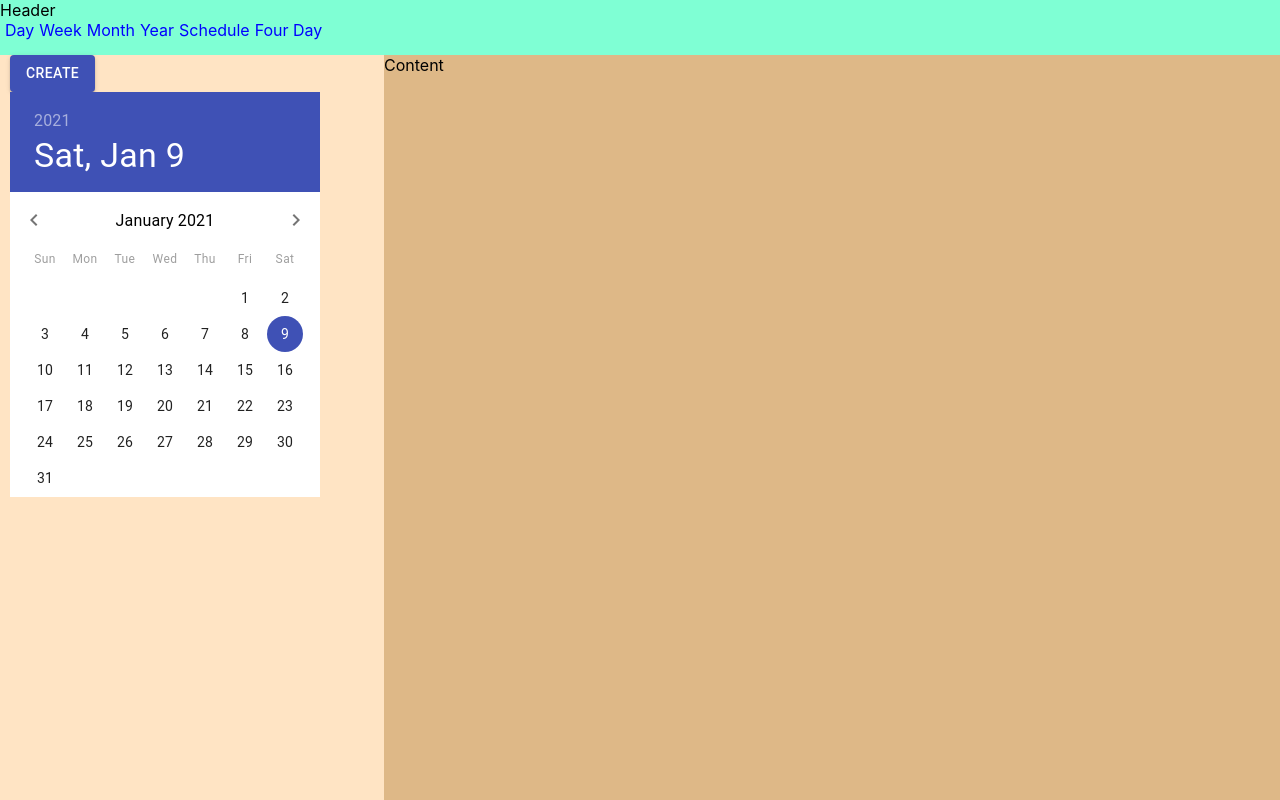
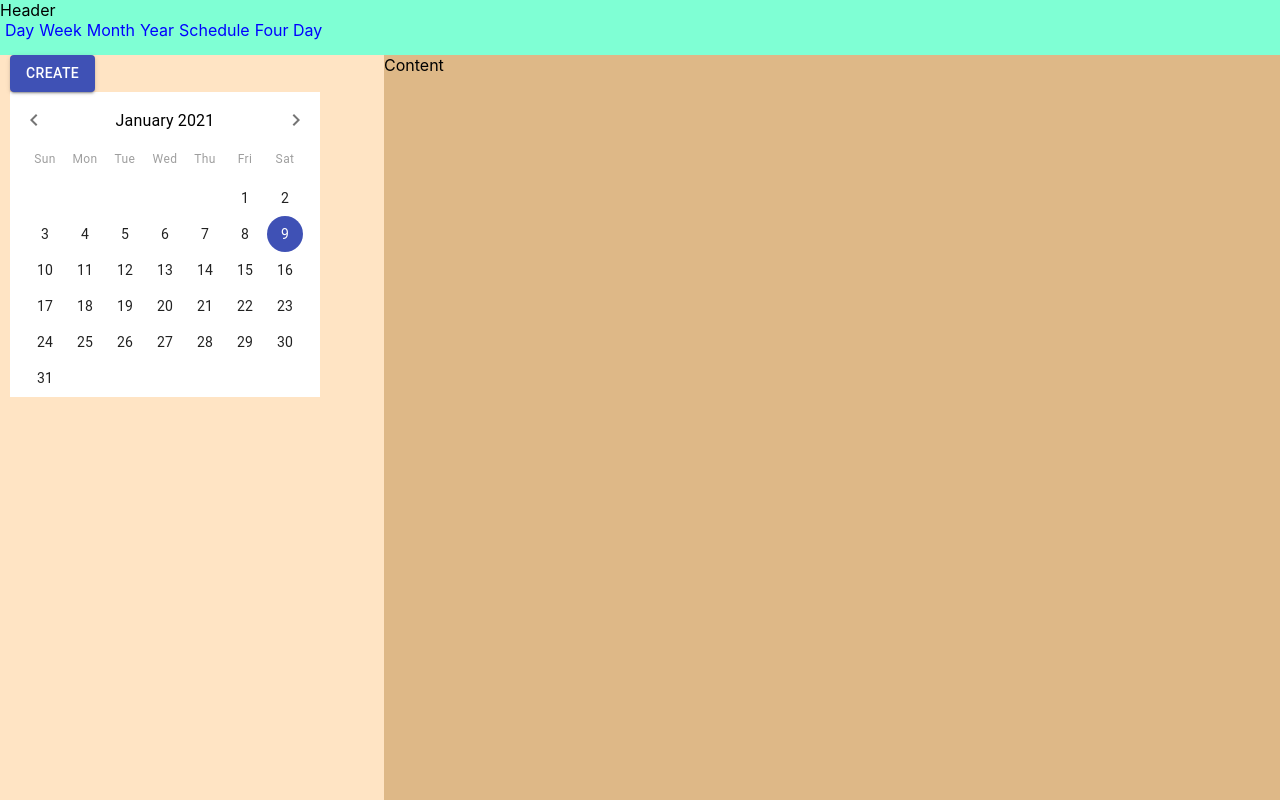
Before and after one commit to nin3439/rsclone, a React (Create React App) app in the folder calendar/: page / in a window 1280 px wide. Built offline with nearby package versions, Linux system fonts and the light colour scheme.

Commit message:
refactor: update view of picker
Disable toolbar

```diff
--- a/calendar/src/components/Widgets/components/Sidebar/components/Calendar/Calendar.tsx
+++ b/calendar/src/components/Widgets/components/Sidebar/components/Calendar/Calendar.tsx
@@ -5,7 +5,7 @@ import MomentUtils from '@date-io/moment';
 export const Calendar = ({ date, changeDate } : {date: any, changeDate: any}) => {
     return (
         <MuiPickersUtilsProvider utils={MomentUtils}>
-            <DatePicker variant="static" value={date} onChange={changeDate} />
+            <DatePicker variant="static" value={date} onChange={changeDate} disableToolbar={true} animateYearScrolling={true}/>
         </MuiPickersUtilsProvider>
     )
 }
```
Also changed, not shown: 1 other file (tests, documents, lock files or other folders).
